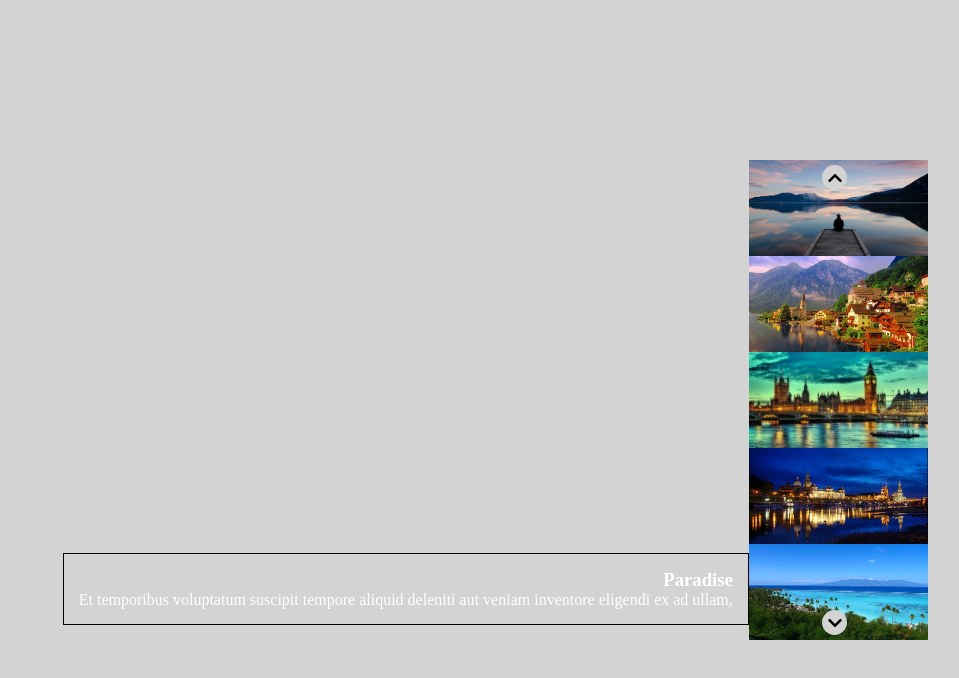
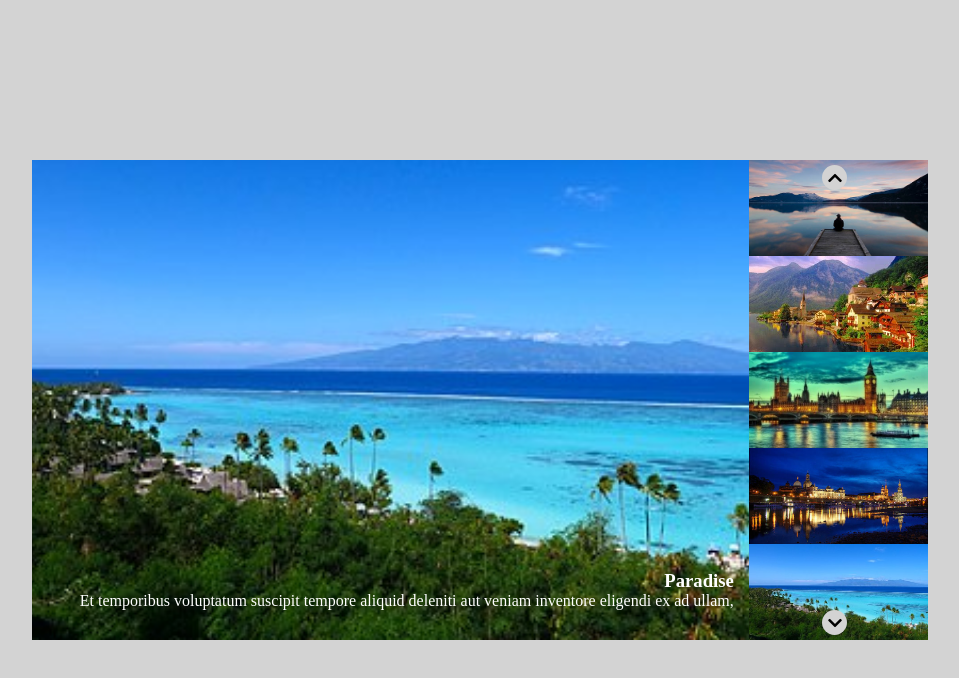
Before and after one commit to Afrodario/js-array-carousel, a plain HTML site: page index.html in a window 1280 px wide. Both pictures are taken after a click on the element 994 px from the left and 177 px from the top of the page. Shown: the whole page, without its empty margins (160-1119 px from the left). Drawn offline with Linux system fonts and the light colour scheme.

Commit message:
Rifiniture

```diff
--- a/main.js
+++ b/main.js
@@ -96,7 +96,8 @@ prevSlide.addEventListener("click",
         } else {
             counter = 4;
             titleShow[0].classList.remove("show");
-            slideShow[0].classList.remove("show");
+            slideShow[0].classList.remove("show")
+            slideShow[4].classList.add("show");
         }
 
         if (counter < 5) {
--- a/style.css
+++ b/style.css
@@ -77,7 +77,6 @@ body {
 }
 
 #photo-box {
-    border: 1px solid black;
     position: absolute;
     bottom: 15px;
     right: 20%;
```
